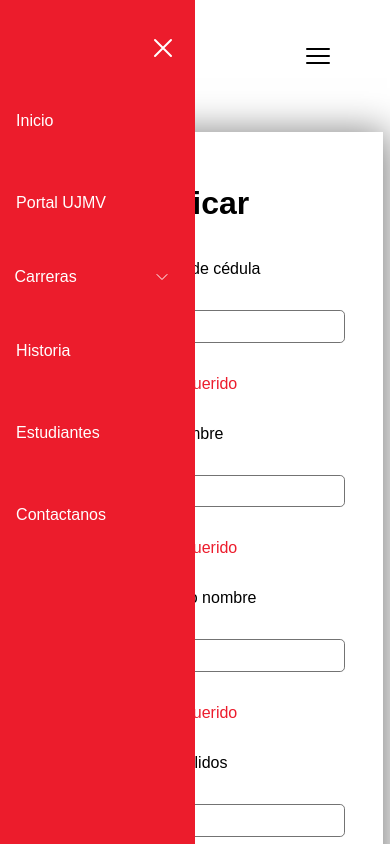
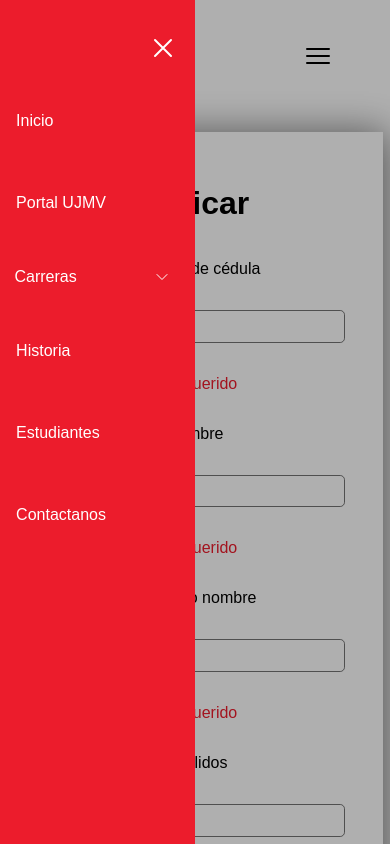
Before and after one commit to Gardeken/proyecto-final, a website: page views/aplicar/index.html in a window 390 px wide. Both pictures are taken after a click on the icon 318 px from the left and 56 px from the top of the page. Shown: the top 844 px of the page. Drawn offline with Linux system fonts and the light colour scheme.

Commit message:
editando aplicar

```diff
--- a/views/aplicar/css/index.css
+++ b/views/aplicar/css/index.css
@@ -332,6 +332,21 @@ input[type="submit"] {
 */
 
 @media (max-width: 1030px) {
+  .bg {
+    content: "";
+    top: 0;
+    bottom: 0;
+    left: 0;
+    right: 0;
+    background-color: rgba(0, 0, 0, 0.315);
+    position: fixed;
+    display: none;
+  }
+
+  .show {
+    display: block;
+  }
+
   /*
 <------------------------------------------------------------------------------->
                             Estilos nav responsive
--- a/views/aplicar/index.html
+++ b/views/aplicar/index.html
@@ -14,6 +14,7 @@
     />
   </head>
   <body id="inicio">
+    <div class="bg"></div>
     <aside id="lateral" class="barra-lateral">
       <div class="container-close">
         <svg
--- a/views/aplicar/js/index.js
+++ b/views/aplicar/js/index.js
@@ -6,8 +6,8 @@ const action_list1 = document.querySelector("#action-list1"),
   event2 = document.querySelector("#event2"),
   event3 = document.querySelector("#event3"),
   lateral = document.querySelector("#lateral"),
-  btn_close = document.querySelector("#close");
-
+  btn_close = document.querySelector("#close"),
+  bg = document.querySelector(".bg");
 // mostrar primer listado
 
 inicio.addEventListener("click", (e) => {
@@ -34,11 +34,13 @@ event2.addEventListener("click", () => {
 //animacion barra lateral
 
 event3.addEventListener("click", () => {
+  bg.classList.toggle("show");
   lateral.classList.toggle("lateral-animation");
 });
 
 //cerrar barra lateral
 
 btn_close.addEventListener("click", () => {
+  bg.classList.toggle("show");
   lateral.classList.toggle("lateral-animation");
 });
```
